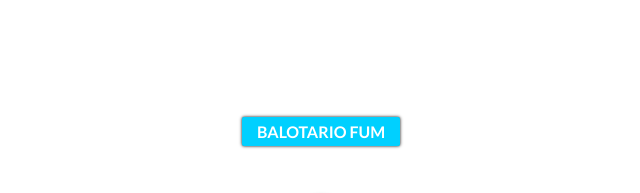
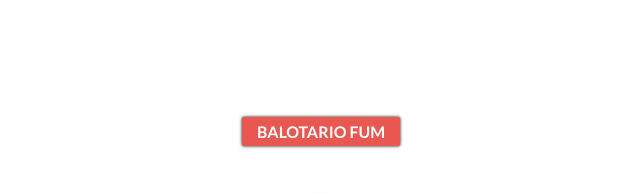
Before and after one commit to Code-Da-Vinci/Flujo--nico-recepci-n, a plain HTML site: page index.html in a window 1280 px wide. Shown: the part 212-405 px from the top of the page, without its empty margins (319-959 px from the left). Drawn offline with Linux system fonts and the light colour scheme.

Commit message:
Devolviendo color inicial a pantalla inicio

```diff
--- a/style.css
+++ b/style.css
@@ -1,6 +1,5 @@
 :root {
     --col-pant2: rgb(232, 87, 80, 91);
-    --col-pant2: #00d0ff;
     --col-text1: rgb(255, 255, 255, 100);
 }
 
```
